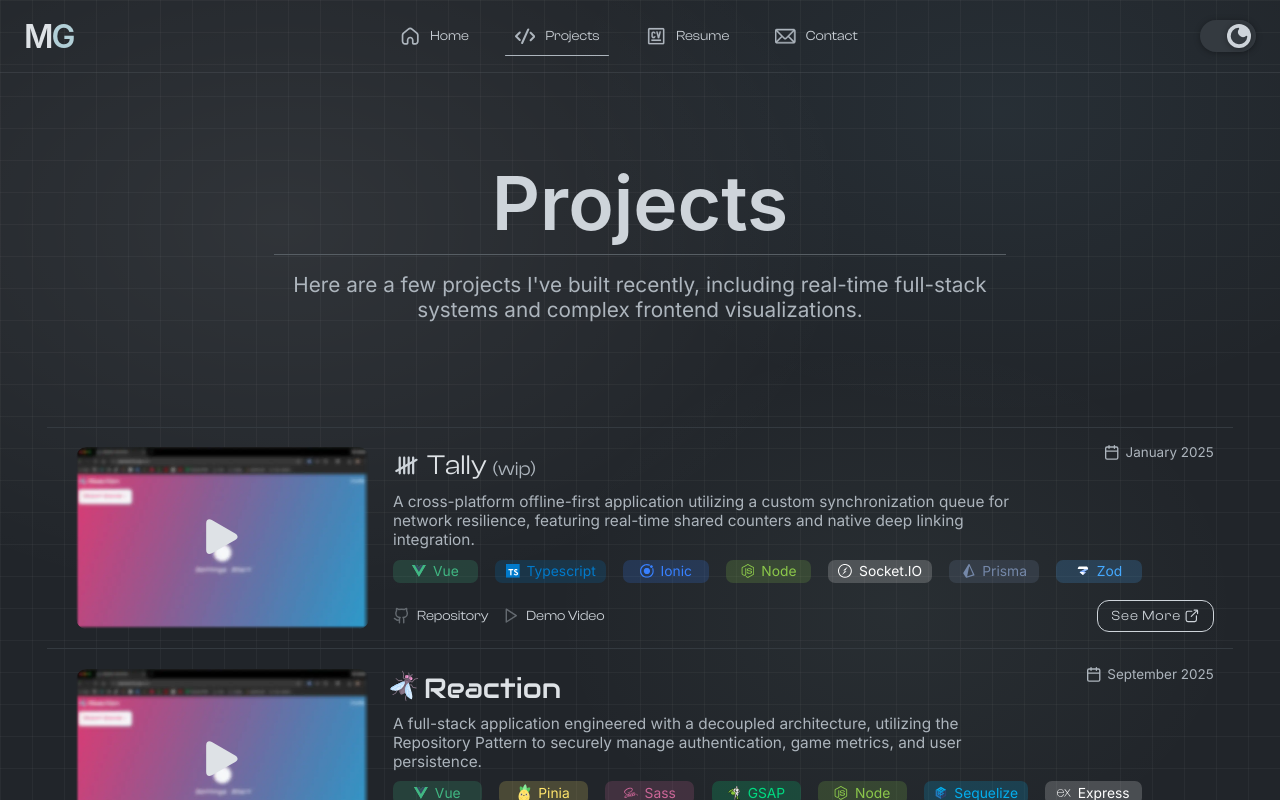
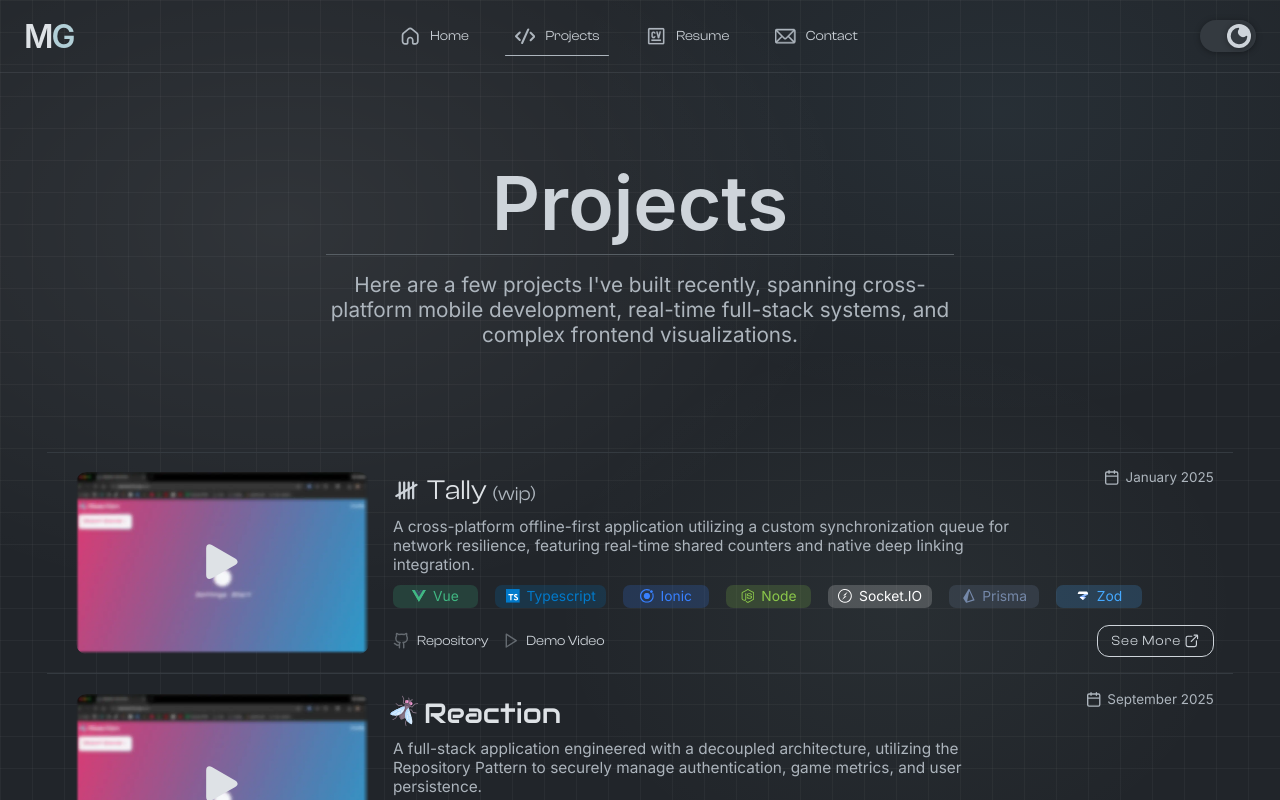
Before and after one commit to michaelgreenl/e-portfolio, a Vue app: page /#home in a window 1280 px wide. Both pictures are taken after a click on the button "Projects". Shown: the top 800 px of the page. Built offline with nearby package versions, Linux system fonts and the light colour scheme; a web font is replaced by a local one.

Commit message:
chore: updated projects page header tagline

```diff
--- a/src/views/ProjectsView.vue
+++ b/src/views/ProjectsView.vue
@@ -174,8 +174,8 @@ function closeProject() {
             <h1>Projects</h1>
             <hr />
             <p>
-                Here are a few projects I've built recently, including real-time full-stack systems and complex frontend
-                visualizations.
+                Here are a few projects I've built recently, spanning cross-platform mobile development, real-time
+                full-stack systems, and complex frontend visualizations.
             </p>
         </div>
 
@@ -299,7 +299,6 @@ function closeProject() {
         }
 
         span {
-            // font-family: $ternary-font-stack;
             font-size: 0.7em;
             color: $color-text-secondary;
             transform: translateY(3px);
@@ -347,7 +346,7 @@ function closeProject() {
         text-align: center;
 
         @include bp-sm-phone {
-            max-width: 56ch;
+            max-width: 48ch;
             font-size: 1.8em;
         }
     }
```
